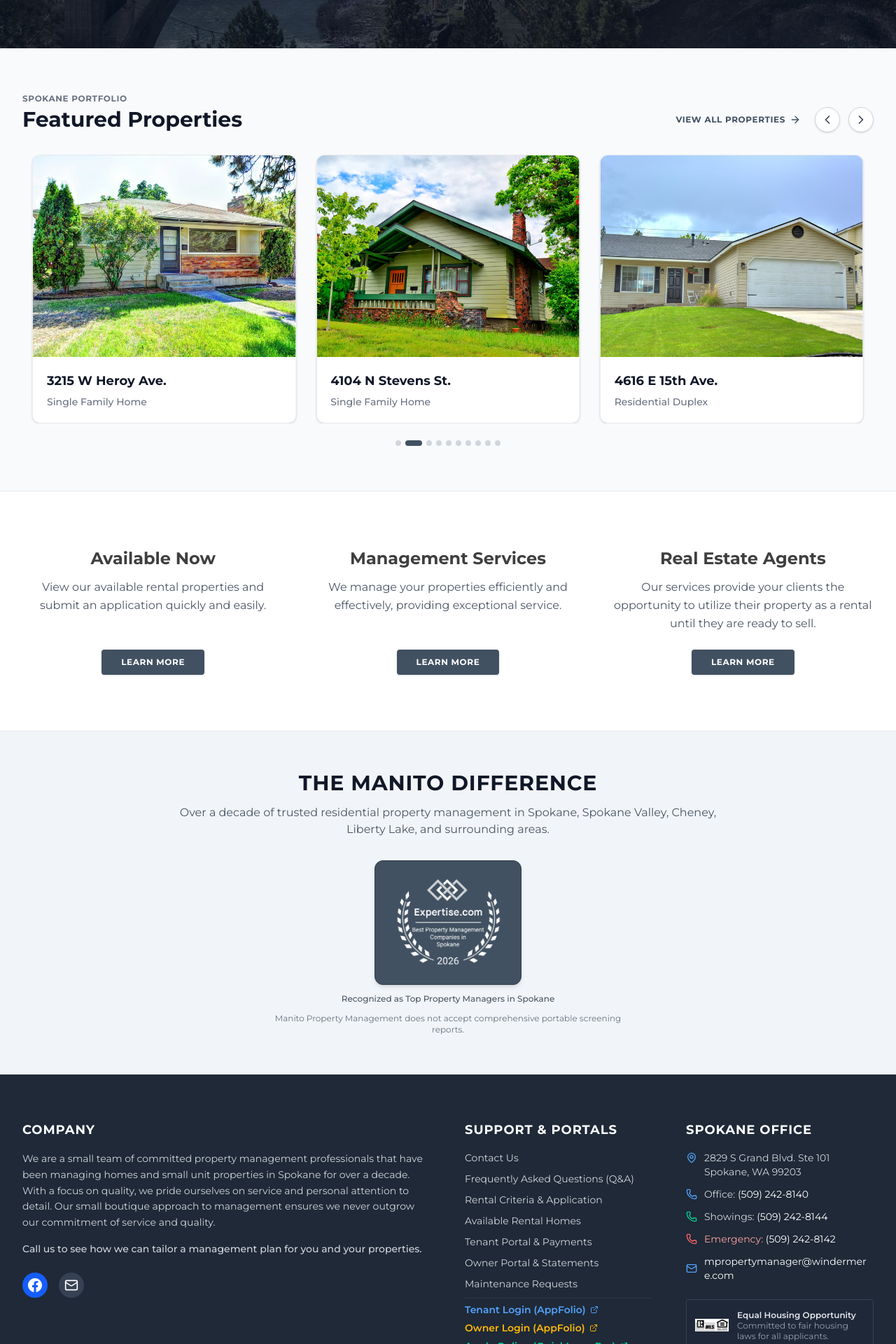
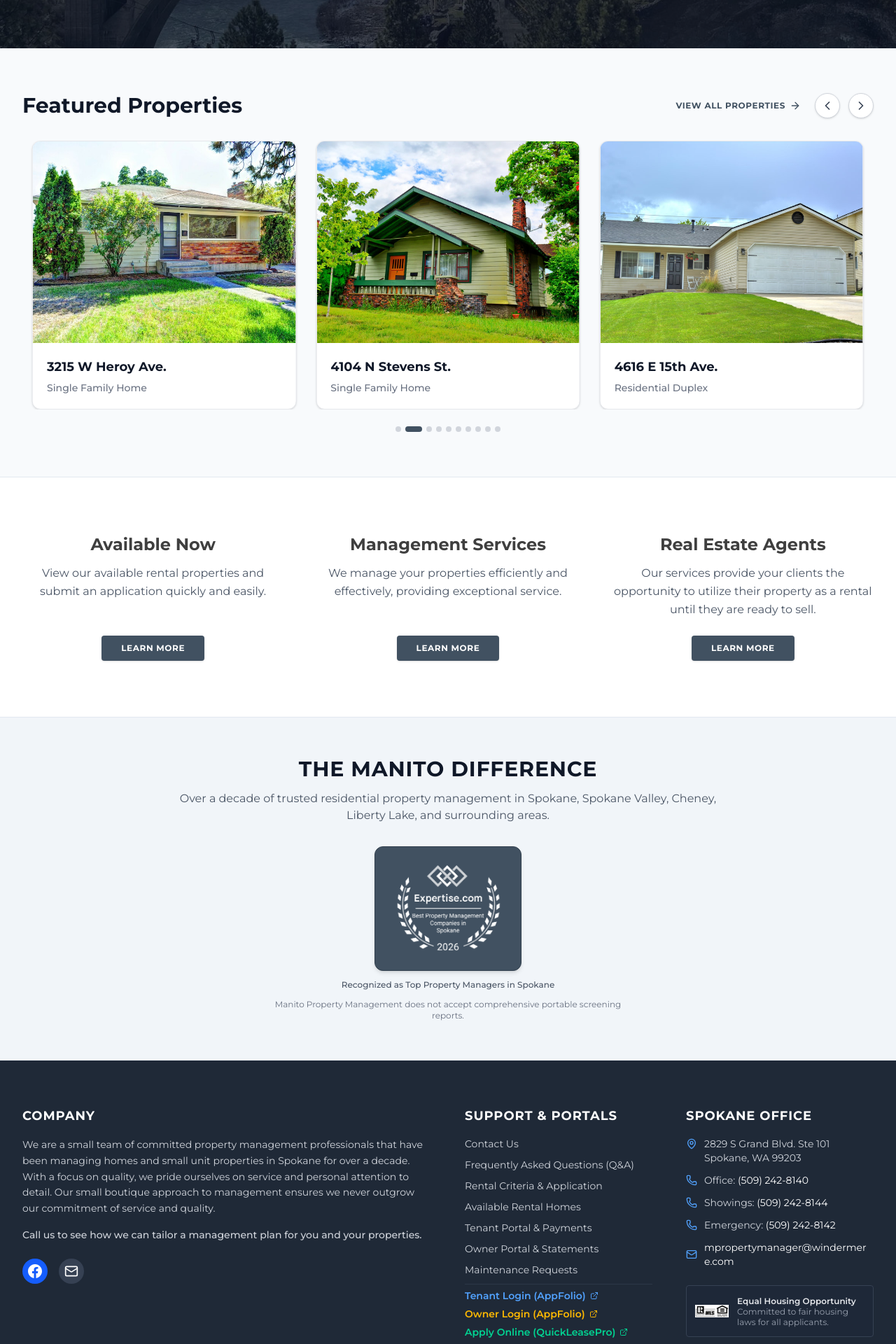
Before and after one commit to manito-property-mgmt/manito-property-mgmt.github.io, a Next.js app in the folder mpm_site/: page / in a window 1280 px wide. Shown: the part 440-2360 px from the top of the page at 70% size. Built offline with nearby package versions, Linux system fonts and the light colour scheme.

Commit message:
Updated footer and removed spokane rentals from home page.

```diff
--- a/mpm_site/components/Footer.tsx
+++ b/mpm_site/components/Footer.tsx
@@ -162,11 +162,11 @@ export default function Footer() {
                 <span>Office: <a href="tel:5092428140" className="text-white hover:underline">(509) 242-8140</a></span>
               </div>
               <div className="flex items-center gap-2.5">
-                <Phone className="w-4 h-4 text-emerald-400 flex-shrink-0" />
+                <Phone className="w-4 h-4 text-blue-400 flex-shrink-0" />
                 <span>Showings: <a href="tel:5092428144" className="text-white hover:underline">(509) 242-8144</a></span>
               </div>
-              <div className="flex items-center gap-2.5 text-red-300">
-                <Phone className="w-4 h-4 text-red-400 flex-shrink-0" />
+              <div className="flex items-center gap-2.5">
+                <Phone className="w-4 h-4 text-blue-400 flex-shrink-0" />
                 <span>Emergency: <a href="tel:5092428142" className="text-white hover:underline">(509) 242-8142</a></span>
               </div>
               <div className="flex items-center gap-2.5">
--- a/mpm_site/components/PortfolioCarousel.tsx
+++ b/mpm_site/components/PortfolioCarousel.tsx
@@ -80,9 +80,6 @@ export default function PortfolioCarousel() {
         {/* Header row */}
         <div className="flex flex-col sm:flex-row sm:items-end justify-between mb-8 gap-4">
           <div>
-            <span className="text-xs font-bold uppercase tracking-wider text-gray-500 block mb-1">
-              Spokane Portfolio
-            </span>
             <h2 className="text-2xl sm:text-3xl font-bold text-gray-900">
               Featured Properties
             </h2>
```
